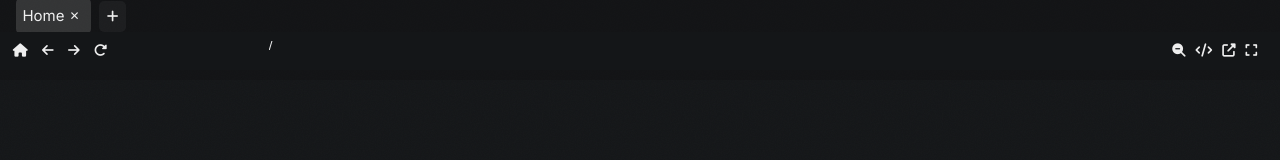
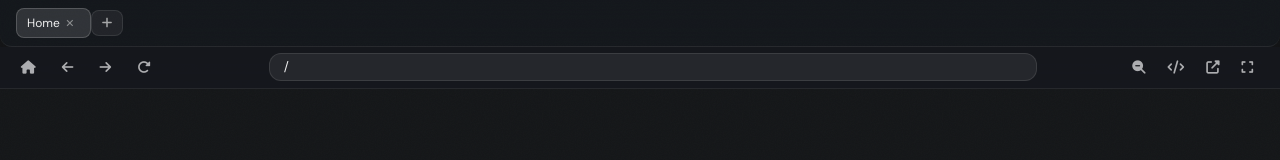
Before and after one commit to conmancloss/hellow, a website: page static/tabs.html in a window 1280 px wide. Drawn offline with nearby package versions, Linux system fonts and the light colour scheme.

Commit message:
Refactor CSS for tabs and navigation styles

```diff
--- a/static/assets/css/t.css
+++ b/static/assets/css/t.css
@@ -1,238 +1,124 @@
-@import url("https://fonts.googleapis.com/css2?family=Inter:wght@400;600;800&display=swap");
-@import url("https://fonts.googleapis.com/css2?family=Poppins&display=swap");
+/* TABS PAGE — LIQUID GLASS */
+@import url("https://fonts.googleapis.com/css2?family=Outfit:wght@400;600;800&display=swap");
+@import url("https://fonts.googleapis.com/css2?family=DM+Sans:opsz,wght@9..40,400;9..40,600&display=swap");
 
-body {
-   font-family: "Inter", sans-serif;
-   text-decoration: none;
-   margin: 0;
-   overflow-x: hidden;
-   overflow-y: hidden;
-   background: var(--background-color);
-   color: var(--text-primary);
+body{
+  font-family:"DM Sans",sans-serif;
+  text-decoration:none;margin:0;
+  overflow-x:hidden;overflow-y:hidden;
+  background:var(--background-color,#141618);
+  color:var(--text-primary);
 }
 
-.nav {
-   padding: 1rem;
-   transition: transform 0.5s ease;
-   border-radius: 0 10px 10px 0;
-   transform: translateX(0);
-   width: 100vw;
-   height: 0.5vw;
-   display: flex;
-   align-items: center;
+/* Tab strip */
+.nav{
+  padding:0.5rem 1rem;
+  transition:transform 0.3s ease;
+  border-radius:0 0 12px 12px;
+  width:100vw;height:auto;
+  display:flex;align-items:center;
+  background:rgba(22,25,30,0.80);
+  backdrop-filter:blur(20px) saturate(130%);
+  -webkit-backdrop-filter:blur(20px) saturate(130%);
+  border-bottom:1px solid rgba(255,255,255,0.08);
 }
 
-.close-tab {
-   border: none;
-   background: none;
-   font-size: 12px;
-   color: var(--text-primary);
-   cursor: pointer;
-   transition: color 0.3s ease;
-   width: 20px;
+.close-tab{
+  border:none;background:none;font-size:11px;
+  color:rgba(255,255,255,0.45);cursor:pointer;
+  transition:color 0.2s ease;width:20px;border-radius:4px;
+}
+.close-tab:hover{color:rgba(255,255,255,0.85);}
+
+/* Browser chrome nav */
+.nav-bar{
+  left:0;right:0;height:42px;padding:0 12px;
+  background:rgba(22,25,30,0.88);
+  backdrop-filter:blur(24px) saturate(140%);
+  -webkit-backdrop-filter:blur(24px) saturate(140%);
+  border-bottom:1px solid rgba(255,255,255,0.07);
+  box-sizing:border-box;transition:0.3s ease;z-index:100;
+  width:100vw;position:fixed;
+  display:flex;align-items:center;
 }
 
-.close-tab:hover {
-   color: var(--text-primary);
+.nav-button{
+  border-radius:8px;color:rgba(255,255,255,0.65);
+  background:none;height:30px;border:none;
+  right:10px;box-sizing:border-box;
+  margin-right:6px;transition:all 0.18s ease;
+  padding:0 8px;
+}
+.nav-button:hover{
+  background:rgba(255,255,255,0.08);
+  color:rgba(255,255,255,0.95);
+  transform:scale(1.08);cursor:pointer;
+  border-radius:8px;
 }
 
-.nav-bar {
-   left: 0;
-   right: 0;
-   height: 2.5em;
-   padding: 0 25px;
-   background: var(--background-color);
-   box-sizing: border-box;
-   transition: 0.35s ease;
-   z-index: 100;
-   width: 100vw;
-   position: fixed;
+.nav-btn-left{float:left;}
+.nav-btn-right{float:right;}
+.nav-container{min-width:5vw;min-height:10vh;display:inline;}
+
+.nav-left{position:absolute;top:50%;transform:translateY(-50%);left:1%;width:80%;}
+.nav-right{position:absolute;top:50%;transform:translateY(-50%);right:1%;width:20%;}
+
+/* URL bar */
+.bar{
+  background:rgba(255,255,255,0.07);
+  border:1px solid rgba(255,255,255,0.10);
+  border-radius:var(--radius-sm,12px);
+  color:var(--text-primary);
+  width:60vw;height:28px;
+  font-family:"DM Sans",sans-serif;font-size:13px;
+  padding:0 14px;margin:0 auto;
+  transition:background 0.25s ease,border-color 0.25s ease,box-shadow 0.25s ease;
+  outline:none;
+}
+.bar:focus{
+  background:rgba(255,255,255,0.10);
+  border-color:rgba(200,205,214,0.30);
+  box-shadow:0 0 0 3px rgba(200,205,214,0.08);
 }
 
-.nav-button {
-   border-radius: 10px;
-   color: var(--text-primary);
-   background: none;
-   height: 3em;
-   border: none;
-   right: 10px;
-   top: auto;
-   box-sizing: border-box;
-   margin-right: 10px;
-   transition: 0.2s ease;
-   margin-top: 0 auto;
-   margin-bottom: 0 auto;
+/* Tabs list */
+ul{list-style-type:none;padding:0;display:flex;gap:4px;}
+li{
+  padding:5px 10px;
+  background:rgba(255,255,255,0.05);
+  border:1px solid rgba(255,255,255,0.09);
+  border-radius:8px;cursor:pointer;
+  transition:background 0.2s ease,border-color 0.2s ease;
+  display:flex;align-items:center;justify-content:center;
+  font-size:12px;color:rgba(255,255,255,0.60);
 }
+li.active{
+  background:rgba(255,255,255,0.12);
+  border-color:rgba(255,255,255,0.18);
+  color:rgba(255,255,255,0.92);
+}
+li:hover{background:rgba(255,255,255,0.10);border-color:rgba(255,255,255,0.15);color:rgba(255,255,255,0.85);}
 
-.nav-button:hover {
-   transform: scale(1.3);
-   cursor: pointer;
+#add-tab{
+  padding:5px 10px;cursor:pointer;
+  background:rgba(255,255,255,0.06);
+  color:rgba(255,255,255,0.60);
+  border:1px solid rgba(255,255,255,0.09);
+  border-radius:8px;margin-right:6px;
+  transition:all 0.2s ease;font-size:12px;
 }
+#add-tab:hover{background:rgba(255,255,255,0.10);color:rgba(255,255,255,0.90);}
 
-.nav-btn-left {
-   float: left;
-}
+.navpost{padding:0;float:right;margin-top:0;color:var(--text-primary);border-radius:8px;}
+.overlay{position:absolute;top:50%;left:50%;transform:translate(-50%,-50%);display:none;}
 
-.nav-btn-right {
-   float: right;
-}
+h1{text-align:center;color:var(--text-primary);font-size:50px;white-space:nowrap;font-family:"Outfit",sans-serif;}
+p{text-align:center;color:var(--text-primary);font-size:25px;}
 
-.nav-container {
-   min-width: 5vw;
-   min-height: 10vh;
-   display: inline;
-}
+.fullscreen .nav-bar{display:none;}
+.fullscreen #ifra{position:fixed;top:0;left:0;width:100%;height:100%;}
 
-.nav-left {
-   position: absolute;
-   top: 50%;
-   transform: translateY(-50%);
-   left: 1%;
-   width: 80%;
-}
+.frame-container iframe{display:none;}
+.frame-container iframe.active{display:block;}
 
-.nav-right {
-   position: absolute;
-   top: 50%;
-   transform: translateY(-50%);
-   right: 1%;
-   width: 20%;
-}
-
-.nav-right .nav-btn:hover {
-   text-transform: uppercase;
-   cursor: pointer;
-   font-weight: 800;
-   font-family: "Inter", sans-serif;
-   font-style: normal;
-   font-size: 3vw;
-   transform: translateX(-20%);
-}
-
-.nav-right .nav-btn:hover {
-   text-transform: uppercase;
-   cursor: pointer;
-   font-weight: 800;
-   font-family: "Inter", sans-serif;
-   font-style: normal;
-   font-size: 3vh;
-   transform: translateX(-20%);
-}
-
-.fullscreen .nav-bar {
-   display: none;
-}
-
-.fullscreen #ifra {
-   position: fixed;
-   top: 0;
-   left: 0;
-   width: 100%;
-   height: 100%;
-}
-
-.bar {
-   background: none;
-   border: none;
-   color: var(--text-primary);
-   width: 60vw;
-   height: 30px;
-   border-radius: 5px;
-   margin: 0 auto;
-   transition: 0.3s;
-}
-
-.bar:focus {
-   background: var(--background-input);
-   box-shadow: none;
-   outline: none;
-   color: var(--text-primary);
-   transition: 0.3s;
-}
-
-.navpost {
-   padding: none;
-   float: right;
-   margin-top: 0em;
-   color: var(--text-primary);
-   border-radius: 5px;
-}
-
-.overlay {
-   position: absolute;
-   top: 50%;
-   left: 50%;
-   transform: translate(-50%, -50%);
-   display: none;
-}
-
-h1 {
-   text-align: center;
-   color: var(--text-primary);
-   font-size: 50px;
-   white-space: nowrap;
-}
-
-p {
-   text-align: center;
-   color: var(--text-primary);
-   font-size: 25px;
-}
-
-.frame-container iframe {
-   display: none;
-}
-
-.frame-container iframe.active {
-   display: block;
-}
-
-#add-tab {
-   padding: 0.5rem;
-   cursor: pointer;
-   background-color: var(--background-settings);
-   color: var(--text-primary);
-   border: none;
-   border-radius: 5px;
-   margin-right: 0.5rem;
-   transition: background-color 0.3s ease;
-}
-
-#add-tab:hover {
-   background-color: var(--tab-active-background);
-}
-
-ul {
-   list-style-type: none;
-   padding: 0;
-   display: flex;
-}
-
-li {
-   padding: 0.4rem;
-   background-color: var(--background-settings);
-   margin-right: 0.5rem;
-   cursor: pointer;
-   border-radius: 5px;
-   transition: background-color 0.3s ease;
-   display: flex;
-   align-items: center;
-   justify-content: center;
-}
-
-li.active {
-   background-color: var(--tab-active-background);
-}
-
-li:hover {
-   background-color: var(--tab-active-background);
-}
-
-iframe {
-   position: absolute;
-   width: 100%;
-   height: 90%;
-   border: none;
-   left: 0;
-   top: 10%;
-}
+iframe{position:absolute;width:100%;height:90%;border:none;left:0;top:10%;}
```
